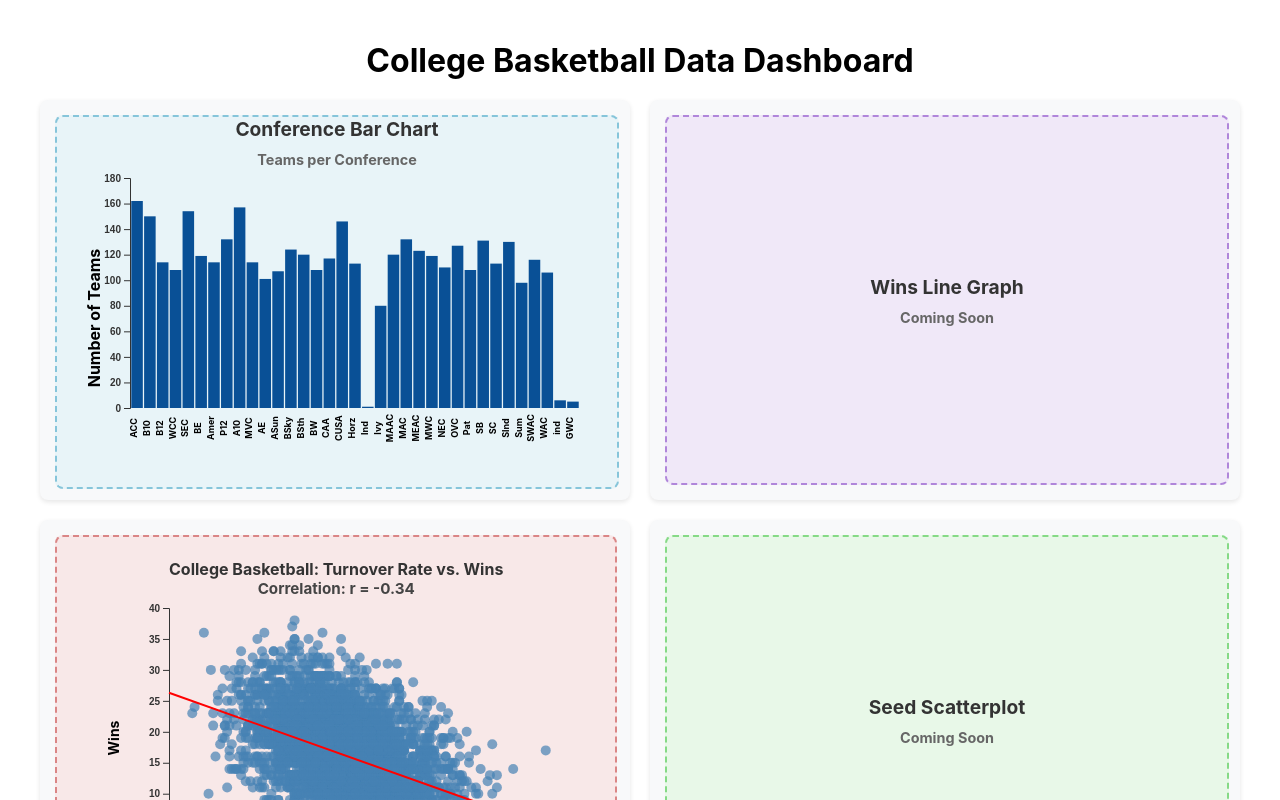
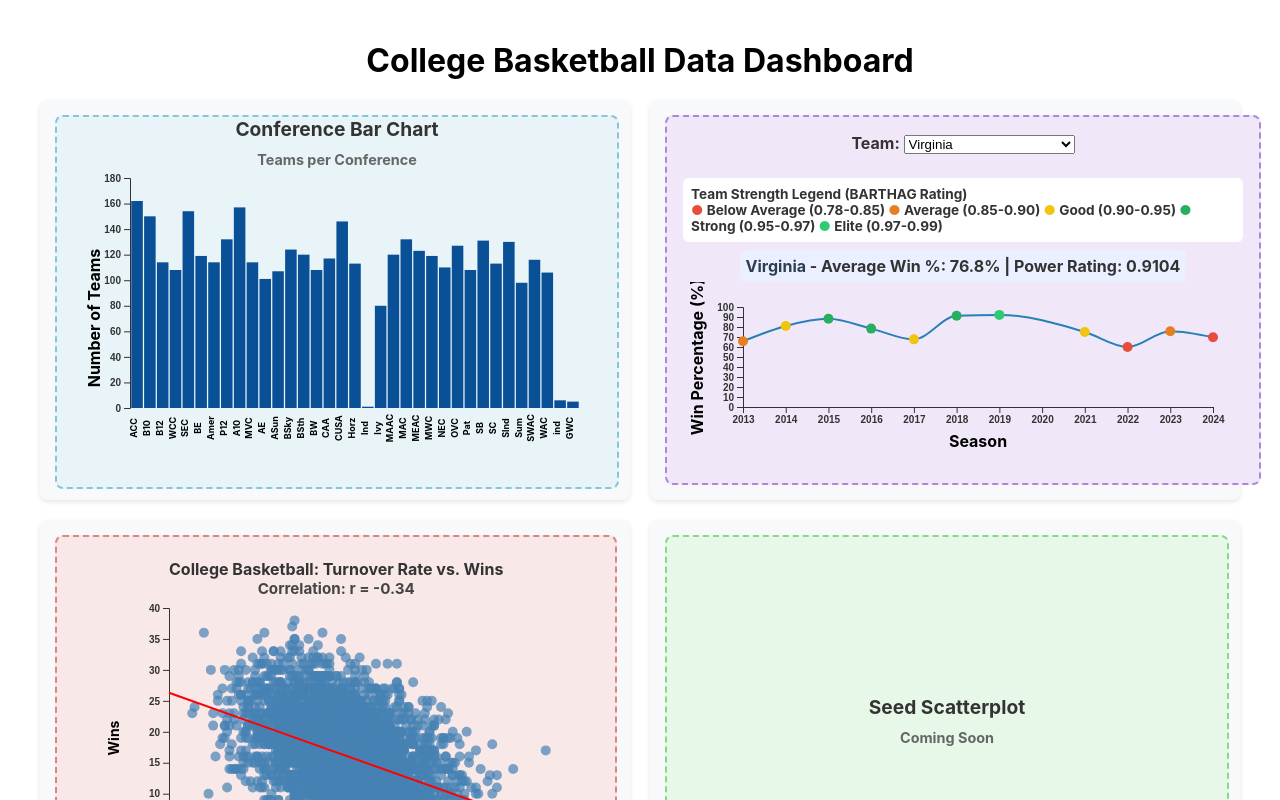
Before and after one commit to Bqa17/cs450-Project, a React (Create React App) app in the folder data-project/: page / in a window 1280 px wide. Shown: the top 800 px of the page. Built offline with nearby package versions, Linux system fonts and the light colour scheme; the HTML template or start-up script is replaced by a standard one.

Commit message:
added graph

```diff
--- a/data-project/package.json
+++ b/data-project/package.json
@@ -8,6 +8,7 @@
     "@testing-library/react": "^16.3.0",
     "@testing-library/user-event": "^13.5.0",
     "d3": "^7.9.0",
+    "data-project": "file:",
     "react": "^19.1.0",
     "react-dom": "^19.1.0",
     "react-scripts": "5.0.1",
--- a/data-project/src/2_WinsLineGraph.js
+++ b/data-project/src/2_WinsLineGraph.js
@@ -1,9 +1,125 @@
-import React, { Component } from 'react';
+import React, { useEffect, useRef, useState } from 'react';
+import * as d3 from 'd3';
 
-class WinsLineGraph extends Component {
-  render() {
-    const styles = {
-      container: {
+const WinsLineGraph = ({ data }) => {
+  const [selectedTeam, setSelectedTeam] = useState("Virginia");
+  const [avgWinPct, setAvgWinPct] = useState(0);
+  const [avgPowerRating, setAvgPowerRating] = useState(0);
+  const svgRef = useRef();
+
+  useEffect(() => {
+    const margin = { top: 25, right: 30, bottom: 60, left: 60 };
+    const width = parseInt(d3.select(svgRef.current).style('width')) - margin.left - margin.right;
+    const height = parseInt(d3.select(svgRef.current).style('height')) - margin.top - margin.bottom;
+
+
+    const svg = d3.select(svgRef.current);
+    svg.selectAll("*").remove();
+
+    const chart = svg
+      .attr("width", width + margin.left + margin.right)
+      .attr("height", height + margin.top + margin.bottom)
+      .append("g")
+      .attr("transform", `translate(${margin.left},${margin.top})`);
+
+    const teamData = data
+      .filter((d) => d.team === selectedTeam)
+      .sort((a, b) => a.season - b.season);
+
+    const x = d3
+      .scaleLinear()
+      .domain(d3.extent(teamData, (d) => d.season))
+      .range([0, width]);
+
+    const y = d3.scaleLinear().domain([0, 100]).range([height, 0]);
+
+    chart.append("g").attr("transform", `translate(0,${height})`).call(d3.axisBottom(x).tickFormat(d3.format("d")));
+    chart.append("g").call(d3.axisLeft(y));
+
+    chart
+      .append("text")
+      .attr("text-anchor", "middle")
+      .attr("x", width / 2)
+      .attr("y", height + 40)
+      .text("Season");
+
+    chart
+      .append("text")
+      .attr("text-anchor", "middle")
+      .attr("transform", "rotate(-90)")
+      .attr("x", -height / 2)
+      .attr("y", -40)
+      .text("Win Percentage (%)");
+
+    const line = d3
+      .line()
+      .x((d) => x(d.season))
+      .y((d) => y((d.wins / d.games) * 100))
+      .curve(d3.curveMonotoneX);
+
+    chart
+      .append("path")
+      .datum(teamData)
+      .attr("fill", "none")
+      .attr("stroke", "#2980b9")
+      .attr("stroke-width", 2)
+      .attr("d", line);
+
+    const tooltip = d3
+      .select("body")
+      .append("div")
+      .style("position", "absolute")
+      .style("padding", "8px")
+      .style("background", "#fff")
+      .style("border", "1px solid #ccc")
+      .style("border-radius", "4px")
+      .style("pointer-events", "none")
+      .style("font-size", "0.8rem")
+      .style("display", "none");
+
+    const getColor = (rating) => {
+      if (rating >= 0.97) return "#2ecc71";
+      if (rating >= 0.95) return "#27ae60";
+      if (rating >= 0.90) return "#f1c40f";
+      if (rating >= 0.85) return "#e67e22";
+      return "#e74c3c";
+    };
+
+    chart
+      .selectAll("circle")
+      .data(teamData)
+      .enter()
+      .append("circle")
+      .attr("cx", (d) => x(d.season))
+      .attr("cy", (d) => y((d.wins / d.games) * 100))
+      .attr("r", 5)
+      .attr("fill", (d) => getColor(d.powerRating))
+      .on("mouseover", (event, d) => {
+        tooltip
+          .style("display", "block")
+          .html(`
+            <strong>Season:</strong> ${d.season}<br/>
+            Games: ${d.games}<br/>
+            Wins: ${d.wins}<br/>
+            <strong>Win %:</strong> ${(d.wins / d.games * 100).toFixed(1)}%<br/>
+            <strong>Power Rating:</strong> ${d.powerRating.toFixed(4)}<br/>
+            <span style="color:${getColor(d.powerRating)}">${d.powerRating < 0.85 ? "Below Average team strength" : ""}</span>
+          `);
+      })
+      .on("mousemove", (event) => {
+        tooltip
+          .style("left", event.pageX + 10 + "px")
+          .style("top", event.pageY - 28 + "px");
+      })
+      .on("mouseout", () => tooltip.style("display", "none"));
+
+    const avgWin = d3.mean(teamData, (d) => (d.wins / d.games) * 100);
+    const avgPower = d3.mean(teamData, (d) => d.powerRating);
+    setAvgWinPct(avgWin);
+    setAvgPowerRating(avgPower);
+  }, [selectedTeam, data]);
+
+  const containerStyle = {
     width: '100%',
     height: '100%',
     backgroundColor: '#f0e8f8',
@@ -14,25 +130,41 @@ class WinsLineGraph extends Component {
     borderRadius: '8px',
     color: '#333',
     fontWeight: 'bold',
-        border: '2px dashed #b086da'
-      },
-      title: {
-        marginBottom: '10px',
-        fontSize: '1.2rem'
-      },
-      subtitle: {
-        fontSize: '0.9rem',
-        color: '#666'
-      }
+    border: '2px dashed #b086da',
+    padding: '1rem',
   };
 
   return (
-      <div style={styles.container}>
-        <div style={styles.title}>Wins Line Graph</div>
-        <div style={styles.subtitle}>Coming Soon</div>
+    <div style={containerStyle}>
+      <div style={{ marginBottom: '0.5rem' }}>
+        <label htmlFor="team">Team:&nbsp;</label>
+        <select id="team" value={selectedTeam} onChange={(e) => setSelectedTeam(e.target.value)}>
+          {[...new Set(data.map((d) => d.team))].sort().map((team) => (
+            <option key={team} value={team}>
+              {team}
+            </option>
+          ))}
+        </select>
+      </div>
+
+      <div style={{ marginTop: '1rem', fontSize: '0.85rem', background: '#fff', padding: '8px', borderRadius: '6px' }}>
+        <strong>Team Strength Legend (BARTHAG Rating)</strong>
+        <div>
+          <span style={{ color: '#e74c3c' }}>●</span> Below Average (0.78-0.85)&nbsp;
+          <span style={{ color: '#e67e22' }}>●</span> Average (0.85-0.90)&nbsp;
+          <span style={{ color: '#f1c40f' }}>●</span> Good (0.90-0.95)&nbsp;
+          <span style={{ color: '#27ae60' }}>●</span> Strong (0.95-0.97)&nbsp;
+          <span style={{ color: '#2ecc71' }}>●</span> Elite (0.97-0.99)
+        </div>
+      </div>
+
+      <div style={{ marginTop: '0.5rem', background: '#eaf0ff', padding: '6px', borderRadius: '6px' }}>
+        <span style={{ fontWeight: 'bold', color: '#2c3e50' }}>{selectedTeam}</span> - Average Win %: {avgWinPct.toFixed(1)}% | Power Rating: {avgPowerRating.toFixed(4)}
+      </div>
+
+      <svg ref={svgRef}></svg>
     </div>
   );
-  }
-}
+};
 
 export default WinsLineGraph;
```
Also changed, not shown: 1 other file (tests, documents, lock files or other folders). Lines whose indentation alone changed are shown as unchanged.
